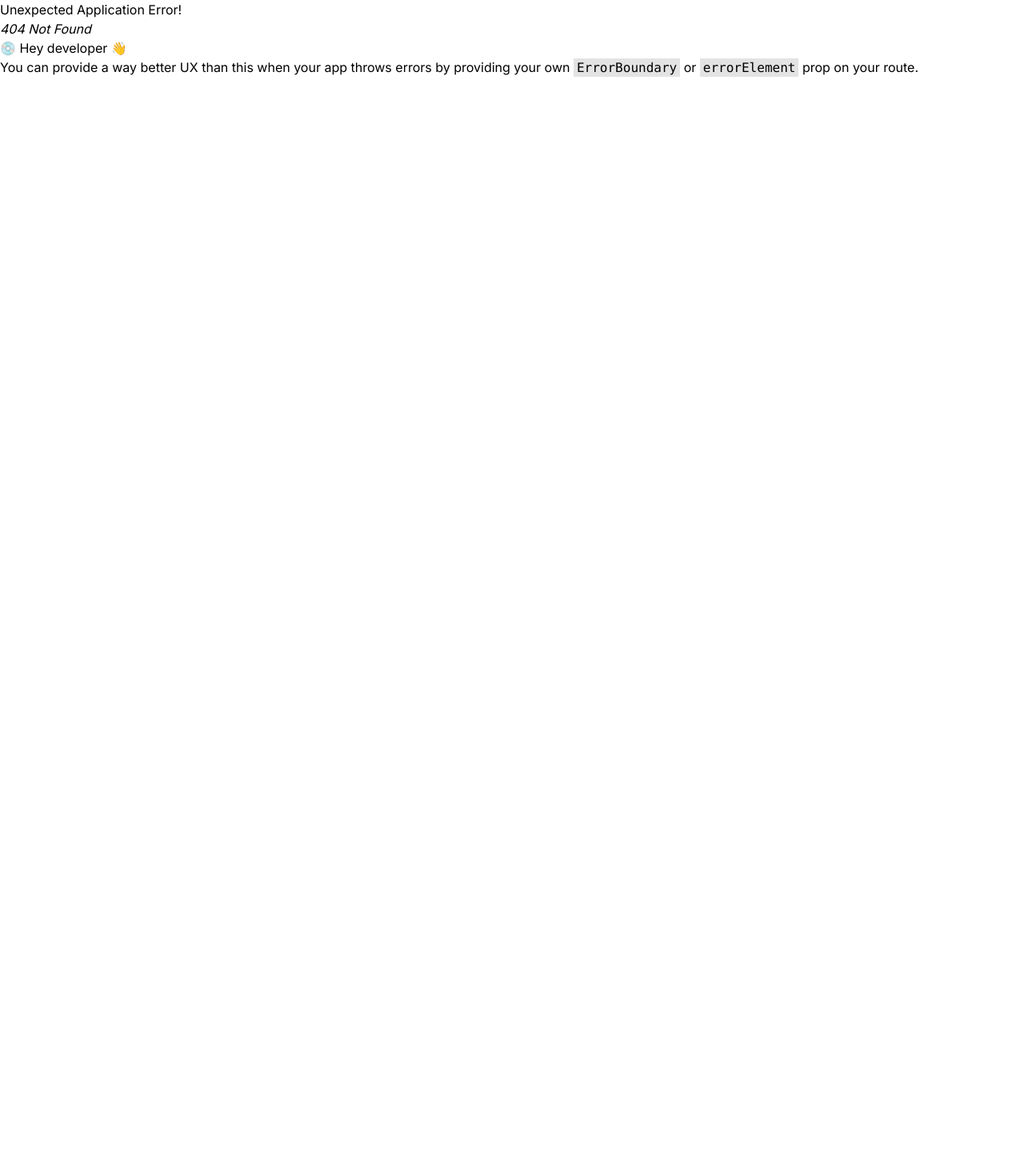
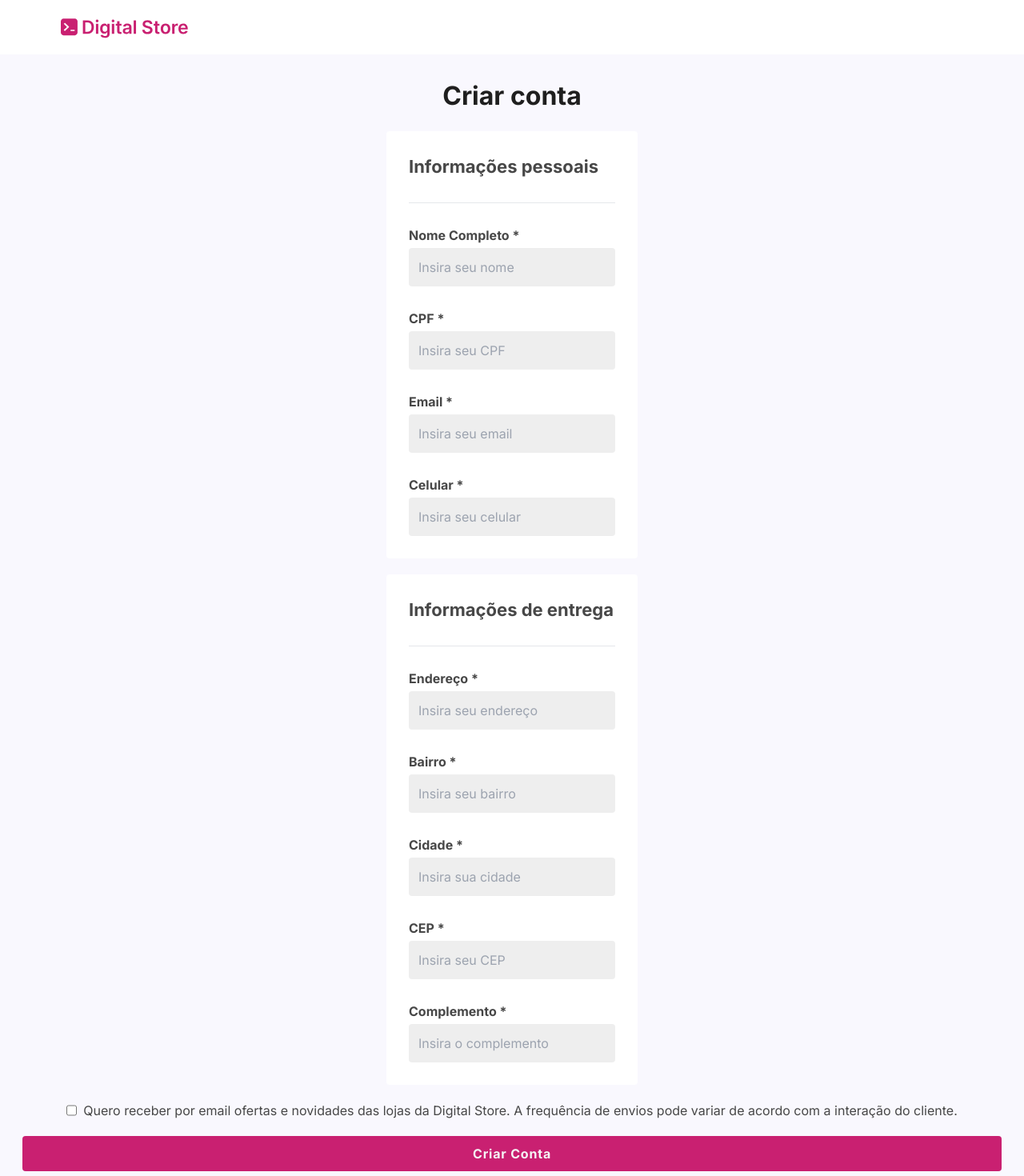
Before and after one commit to ajuteixeira/client-drip-store, a React (Vite) app in the folder client/: page /criar-conta/formulario in a window 1280 px wide. Before the commit this address had no page. Shown: the top 1470 px of the page at 80% size. Before the commit the page ends 800 px from the top, so only its background shows below. Built offline with nearby package versions, Linux system fonts and the light colour scheme.

Commit message:
página de criar conta

```diff
--- /dev/null
+++ b/client/src/pages/CreateAccountForm.jsx
@@ -0,0 +1,26 @@
+import SimpleHeader from '../components/SimpleHeader'
+import Form from '../components/Form'
+import Button from '../components/Button'
+import Footer from '../components/Footer'
+
+export default function CreateAccountForm() {
+    return (
+        <>
+            <SimpleHeader />
+            <section className='p-7 flex justify-center bg-[#F9F8FE]'>
+                <div className='w-full flex flex-col items-center gap-5'>
+                    <h2 className="text-[22px] text-[#1f1f1f] font-bold lg:text-[32px]">
+                        Criar conta
+                    </h2>
+                    <Form />
+                    <div className='flex gap-2'>
+                        <input type="checkbox" id='emailmkt' name='emailmkt' />
+                        <label className='text-[#474747]' fot="emailmkt">Quero receber por email ofertas e novidades das lojas da Digital Store. A frequência de envios pode variar de acordo com a interação do cliente.</label>
+                    </div>
+                    <Button type="full" color="pink" title={'Criar Conta'} />
+                </div>
+            </section>
+            {/* <Footer/> */}
+        </>
+    )
+}
```
Also changed, not shown: client/src/routes/index.jsx (+6 -1 lines).
